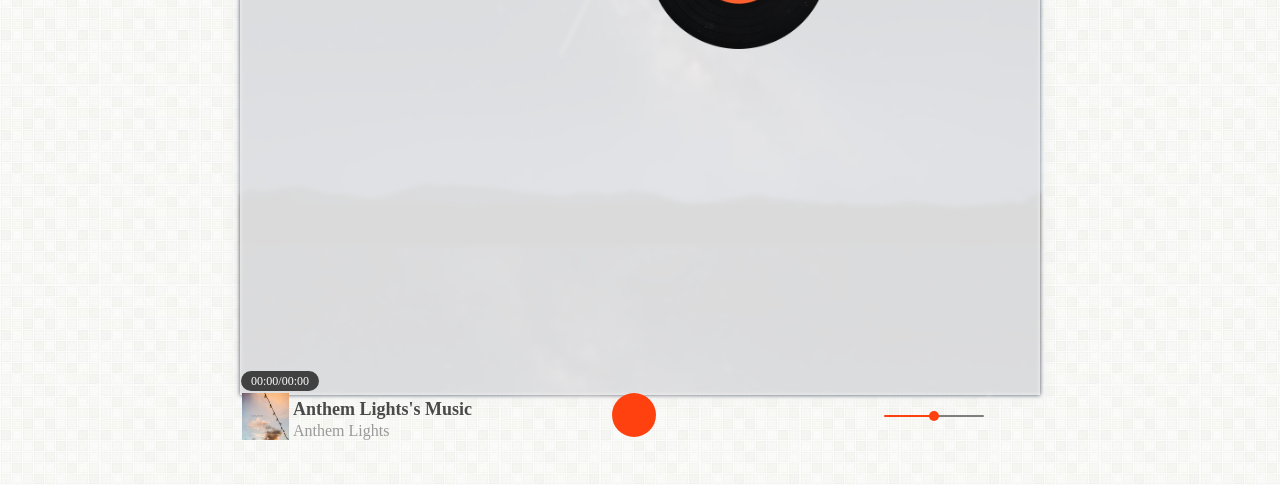
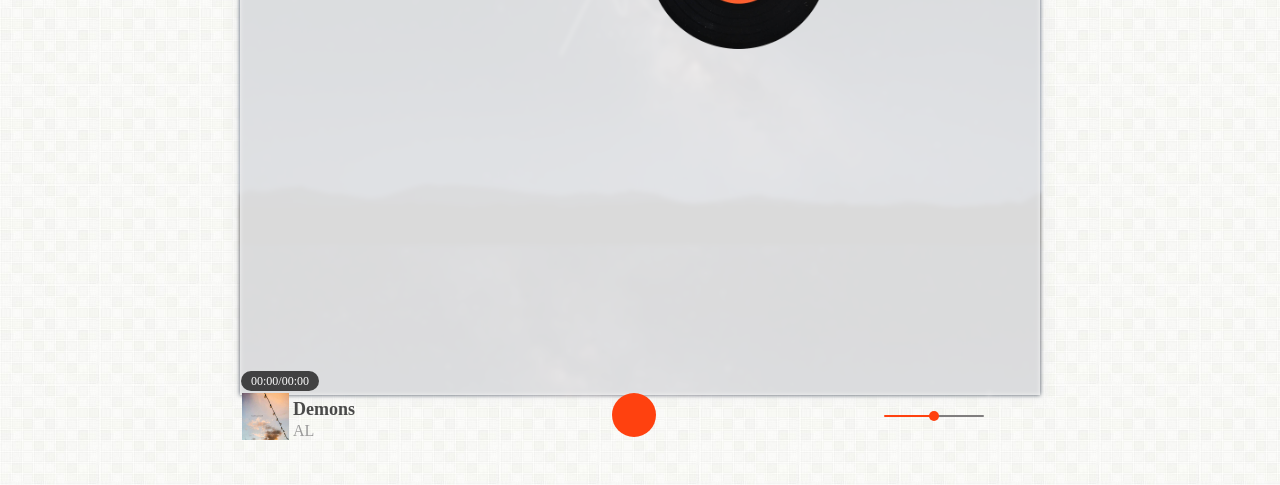
Before and after one commit to REHMusic/REHMusic.github.io, a plain HTML site: page index.html in a window 1280 px wide. Shown: the part 315-800 px from the top of the page. Drawn offline with Linux system fonts and the light colour scheme; a web font is replaced by a local one.

Commit message:
Update index.html

```diff
--- a/index.html
+++ b/index.html
@@ -84,10 +84,10 @@
                             style="vertical-align:bottom">
                         <div class="inline-block search" id="musicinfo_two" style="text-align: left;">
                             <a href="#">
-                                <p class="title">Anthem Lights's Music</p>
+                                <p class="title">Demons</p>
                             </a>
                             <a href="#">
-                                <p class="artist">Anthem Lights</p>
+                                <p class="artist">AL</p>
                             </a>
                         </div>
                     </div>
```
